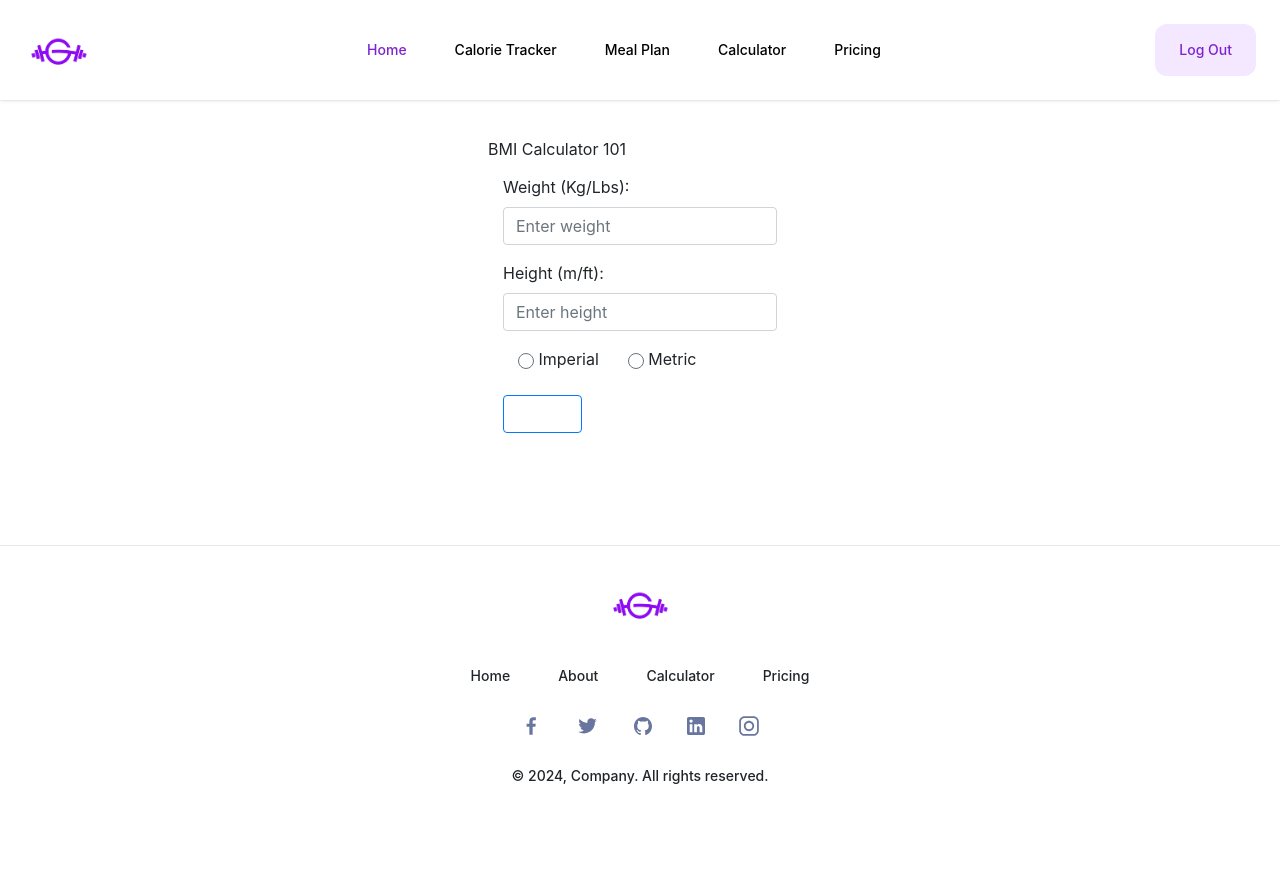
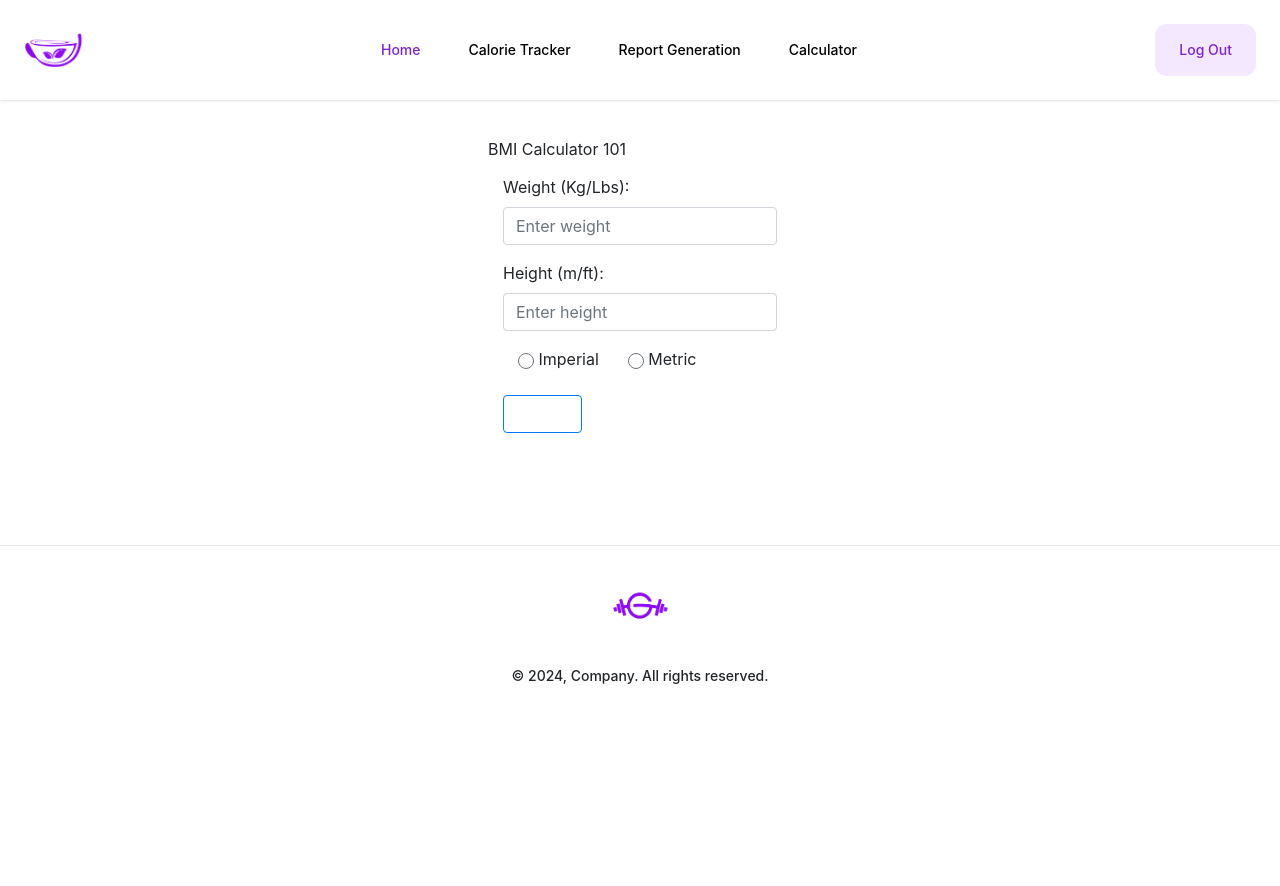
Before and after one commit to harsh-patowary/BeFit, a Flask app: page /bmi in a window 1280 px wide. After the commit the page ends 684 px from the top, so only its background shows below. Run offline with Flask 3, Linux system fonts and the light colour scheme; the visitor is signed in with stand-in values (Sample User, id 1); some libraries are stand-ins or nearby versions.

Commit message:
Update base.html

```diff
--- a/app/templates/base.html
+++ b/app/templates/base.html
@@ -66,7 +66,7 @@
             <a
               class="text-sm font-medium text-purple-700"
               href="{{url_for('index')}}"
-              >Homie</a
+              >Home</a
             >
             <a
               class="text-sm font-medium text-grey-900 hover:text-purple-700"
@@ -76,17 +76,12 @@
             <a
               class="text-sm font-medium text-grey-900 hover:text-purple-700"
               href="plan.html"
-              >Meal Plan</a
+              >Report Generation</a
             >
             <a
               class="text-sm font-medium text-grey-900 hover:text-purple-700"
               href="{{ url_for('bmi') }}"
               >Calculator</a
-            >
-            <a
-              class="text-sm font-medium text-grey-900 hover:text-purple-700"
-              href="pricing.html"
-              >Pricing</a
             >
           </div>
           <div class="hidden items-center gap-8 md:flex">
@@ -109,7 +104,7 @@
           class="flex container mx-auto px-4 group relative shrink-0 flex-wrap items-center justify-between bg-white py-4"
         >
           <div>
-            <img class="h-9" src="../static/logo.png" />
+            <img class="h-9" src="../static/logo_4.png" />
           </div>
           <div
             class="hidden items-center justify-between gap-12 text-black md:flex"
@@ -127,17 +122,12 @@
             <a
               class="text-sm font-medium text-grey-900 hover:text-purple-700"
               href="plan.html"
-              >Meal Plan</a
+              >Report Generation</a
             >
             <a
               class="text-sm font-medium text-grey-900 hover:text-purple-700"
               href="{{ url_for('bmi') }}"
               >Calculator</a
-            >
-            <a
-              class="text-sm font-medium text-grey-900 hover:text-purple-700"
-              href="pricing.html"
-              >Pricing</a
             >
           </div>
           <div class="hidden items-center gap-8 md:flex">
@@ -292,7 +282,7 @@
             <div class="mb-10 shrink-0">
               <img class="h-9" src="../static/logo.png" />
             </div>
-            <div class="mb-6 flex flex-col items-center gap-6">
+<!--             <div class="mb-6 flex flex-col items-center gap-6">
               <div
                 class="flex flex-wrap items-center justify-center gap-5 gap-y-3 lg:flex-nowrap lg:gap-12"
               >
@@ -446,7 +436,7 @@
                   </svg>
                 </a>
               </div>
-            </div>
+            </div> -->
             <div class="flex items-center">
               <p
                 class="text-center text-sm font-medium leading-7 text-dark-grey-600"
```
